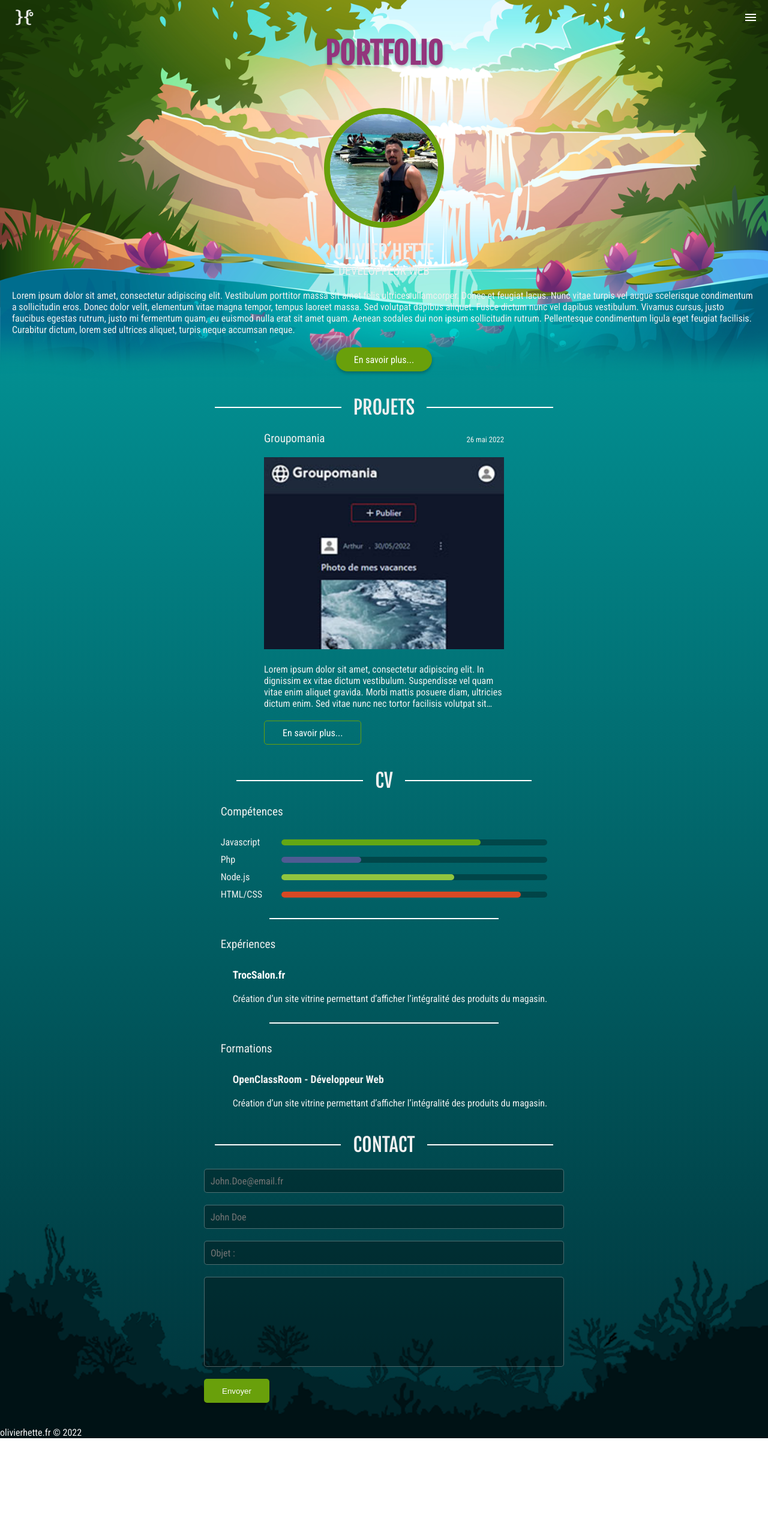
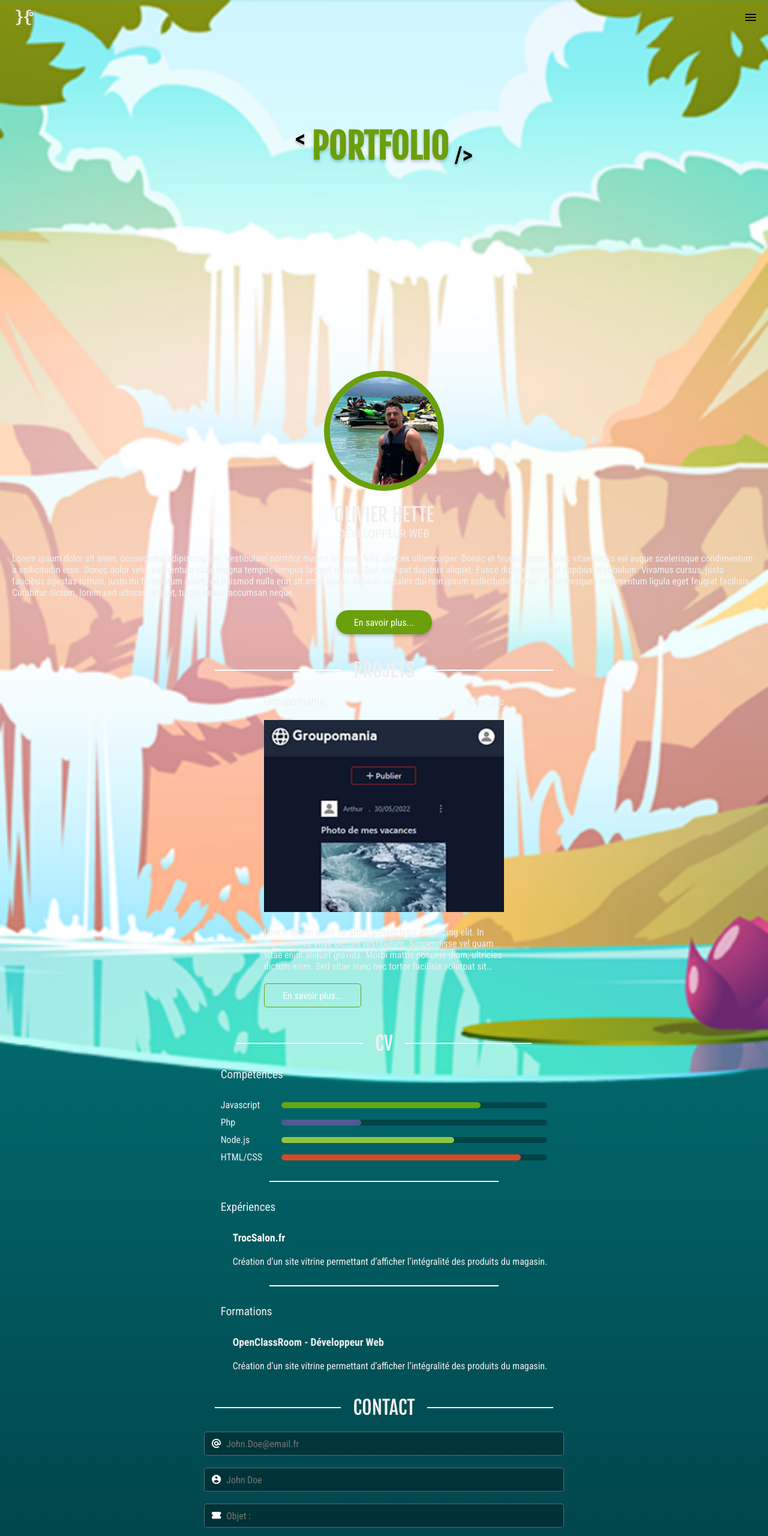
Before and after one commit to OlivierHette/portfolio-oh, a plain HTML site: page index.html in a window 1280 px wide. Shown: the top 2560 px of the page at 60% size. Before the commit the page ends 2397 px from the top, so only its background shows below. Drawn offline with Linux system fonts and the light colour scheme.

Commit message:
[REFACTOR] Refacoring css's propriety

```diff
--- a/index.html
+++ b/index.html
@@ -225,11 +225,28 @@
 
 
         <form class="contact">
-          <input class="contact-items" type="email" name="email" id="email" placeholder="John.Doe@email.fr" required>
-          <input class="contact-items" type="text" name="name" id="name" placeholder="John Doe" required>
-          <input class="contact-items" type="text" name="object" id="object" placeholder="Objet :">
-          <textarea class="contact-items contact-textarea" name="content" id="content" rows="1" placeholder="Contenu de votre message">
-          </textarea>
+          <div class="contact-items">
+            <svg xmlns="http://www.w3.org/2000/svg" class="input-ico" viewBox="0 0 20 20" fill="currentColor">
+              <path fill-rule="evenodd" d="M14.243 5.757a6 6 0 10-.986 9.284 1 1 0 111.087 1.678A8 8 0 1118 10a3 3 0 01-4.8 2.401A4 4 0 1114 10a1 1 0 102 0c0-1.537-.586-3.07-1.757-4.243zM12 10a2 2 0 10-4 0 2 2 0 004 0z" clip-rule="evenodd" />
+            </svg>
+            <input class="contact-item" type="email" name="email" id="email" placeholder="John.Doe@email.fr" required>
+          </div>
+
+          <div class="contact-items">
+            <svg xmlns="http://www.w3.org/2000/svg" class="input-ico" viewBox="0 0 20 20" fill="currentColor">
+              <path fill-rule="evenodd" d="M18 10a8 8 0 11-16 0 8 8 0 0116 0zm-6-3a2 2 0 11-4 0 2 2 0 014 0zm-2 4a5 5 0 00-4.546 2.916A5.986 5.986 0 0010 16a5.986 5.986 0 004.546-2.084A5 5 0 0010 11z" clip-rule="evenodd" />
+            </svg>
+            <input class="contact-item" type="text" name="name" id="name" placeholder="John Doe" required>
+          </div>
+
+          <div class="contact-items">
+            <svg xmlns="http://www.w3.org/2000/svg" class="input-ico" viewBox="0 0 20 20" fill="currentColor">
+              <path d="M2 6a2 2 0 012-2h12a2 2 0 012 2v2a2 2 0 100 4v2a2 2 0 01-2 2H4a2 2 0 01-2-2v-2a2 2 0 100-4V6z" />
+            </svg>
+            <input class="contact-item" type="text" name="object" id="object" placeholder="Objet :">
+          </div>
+
+          <textarea class="contact-items contact-textarea" name="content" id="content" rows="1" placeholder="Contenu de votre message"></textarea>
           <button class="btn btn--green-radius" type="submit">Envoyer</button>
         </form>
       </section>
--- a/src/stylesheets/base/_bases.scss
+++ b/src/stylesheets/base/_bases.scss
@@ -1,11 +1,12 @@
 body {
   background: rgb(3,174,175);
   background: linear-gradient(180deg, rgba(3,174,175,1) 0%, rgba(0,50,57,1) 100%);
+  // background: linear-gradient(180deg, rgb(71, 222, 203) 0%, rgb(0, 153, 159) 100%);
   background-repeat: no-repeat;
 }
 .main {
-  background: url("../../../assets/images/bg_cascade.png"),
-              url("../../../assets/images/bg_fondmarin.png");
+  background: url("../../../assets/images/background/bg_small/bg_top_small.png"),
+              url("../../../assets/images/background/bg_small/bg_bottom_small.png");
   background-repeat: no-repeat;
   background-size: contain;
   background-position:  center top, center bottom;
--- a/src/stylesheets/base/_typo.scss
+++ b/src/stylesheets/base/_typo.scss
@@ -8,7 +8,7 @@ h1, h2 {
   text-transform: uppercase;
 }
 h1 {
-  font-size: 3.1rem;
+  font-size: 3.6rem;
 }
 h2 {
   font-size: 2rem;
--- a/src/stylesheets/components/_contact.scss
+++ b/src/stylesheets/components/_contact.scss
@@ -4,18 +4,29 @@
     max-width: 600px;
     gap: 20px;
     &-items {
+        @include displayFlex($align-item: center);
         width: 100%;
         height: 40px;
         background: rgba(0, 0, 0, 0.3);
         border: solid 1px rgba(255, 255, 255, 0.3);
         border-radius: 5px;
         color: rgba(255, 255, 255, 0.7);
-        padding-left: 10px;
-        transition: outline-color 400ms ease-in-out;
-        &:focus {
+        gap: 5px;
+        // padding-left: 10px;
+        transition: outline-color 600ms ease-in-out;
+        &:focus-within {
             outline: 2px solid;
             outline-color: #69A00B;
             outline-offset: 2px;
+        }
+    }
+    &-item {
+        border: none;
+        background: none;
+        color: #fff;
+        &:focus {
+            outline: 1px solid transparent;
+            outline-offset: 1px;
         }
     }
     &-textarea {
@@ -26,5 +37,14 @@
         resize: none;
         overflow: hidden;
         overflow-wrap: break-word;
+        padding-left: 10px;
     }
 }
+
+.input-ico {
+    height: 1.2rem;
+    width: 1.2rem;
+    margin-left: 10px;
+    color: #fff;
+    text-align: center;
+}
--- a/src/stylesheets/components/_menu.scss
+++ b/src/stylesheets/components/_menu.scss
@@ -49,7 +49,7 @@
 }
 
 .header .menu-icon .navicon {
-  background: #FFF;
+  background: #000;
   display: block;
   height: 2px;
   position: relative;
@@ -59,7 +59,7 @@
 
 .header .menu-icon .navicon:before,
 .header .menu-icon .navicon:after {
-  background: #FFF;
+  background: #000;
   content: '';
   display: block;
   height: 100%;
--- a/src/stylesheets/layouts/_footer.scss
+++ b/src/stylesheets/layouts/_footer.scss
@@ -1,3 +1,5 @@
 footer {
-
+  @include displayFlex($content: center);
+  margin-top: 250px;
+  padding-bottom: 10px;
 }
--- a/src/stylesheets/layouts/_section.scss
+++ b/src/stylesheets/layouts/_section.scss
@@ -6,15 +6,34 @@
 }
 
 .section__hero {
-  margin: 0 20px;
+  margin: 150px 20px;
+  // margin-top: 70px;
+  height: 30vh;
   // &-logo {
   //   // display: flex;
   //   // justify-content: center;
   // }
   &-h1 {
-    color: #93357C;
+    color: $primary-color;
     text-shadow: $basic-shadow;
     font-weight: bold;
+    @include displayFlex;
+    &::before {
+      content: "<";
+      margin-right: 10px;
+      font-size: 2.4rem;
+      align-self: flex-start;
+      font-family: 'Roboto Condensed', sans-serif;
+      color: #000;
+    }
+    &::after {
+      content: " />";
+      margin-left: 10px;
+      font-size: 2.4rem;
+      align-self: flex-end;
+      font-family: 'Roboto Condensed', sans-serif;
+      color: #000;
+    }
   }
 }
 
```
Also changed, not shown: src/stylesheets/utils/_placeholders.scss (+0 -19 lines), assets/images/background/bg_small/bg_bottom_small.png (added), assets/images/background/bg_small/bg_top_small.png (added), assets/images/bg_top_smallv1.png (added), assets/stylesheets/index.css, 2 other files.
